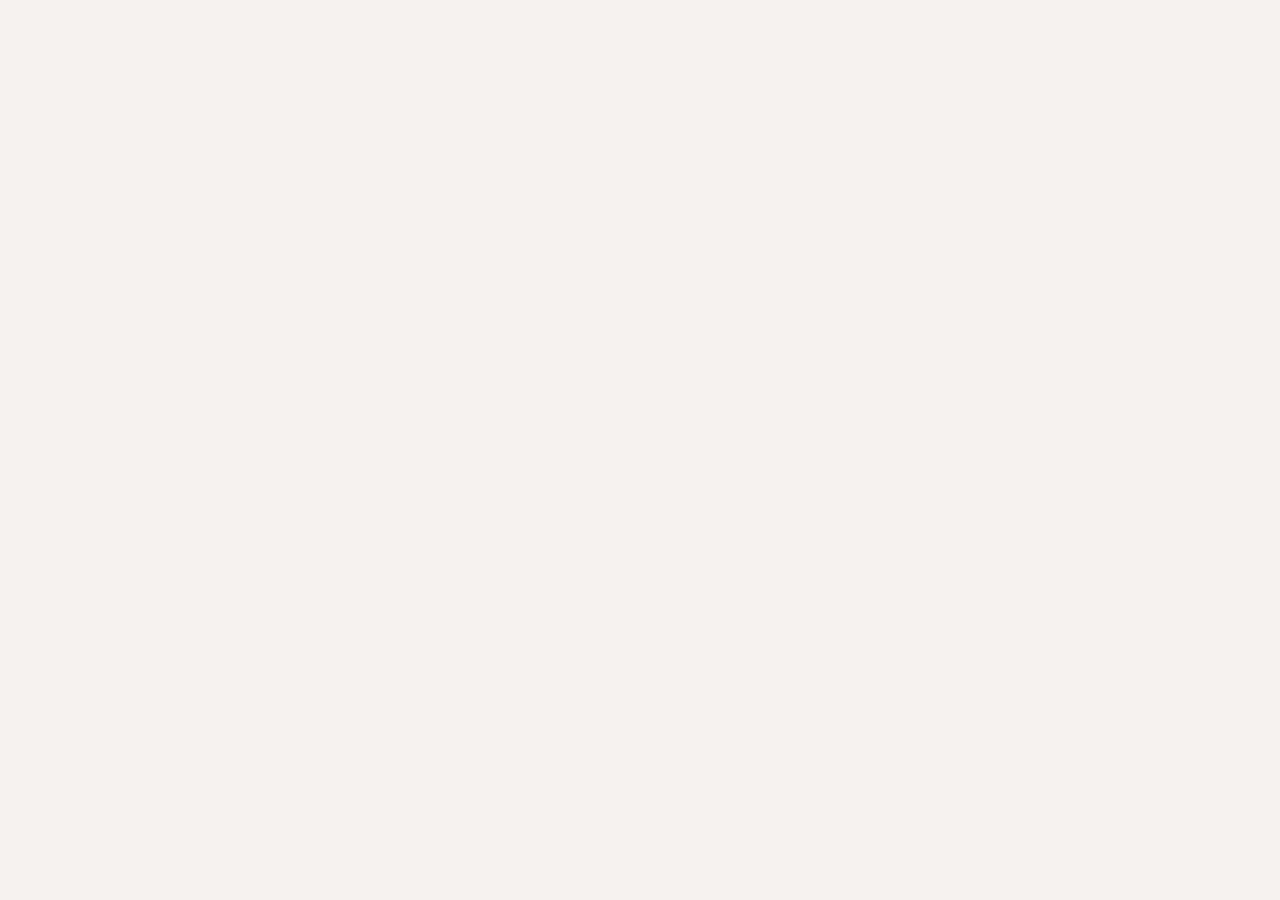
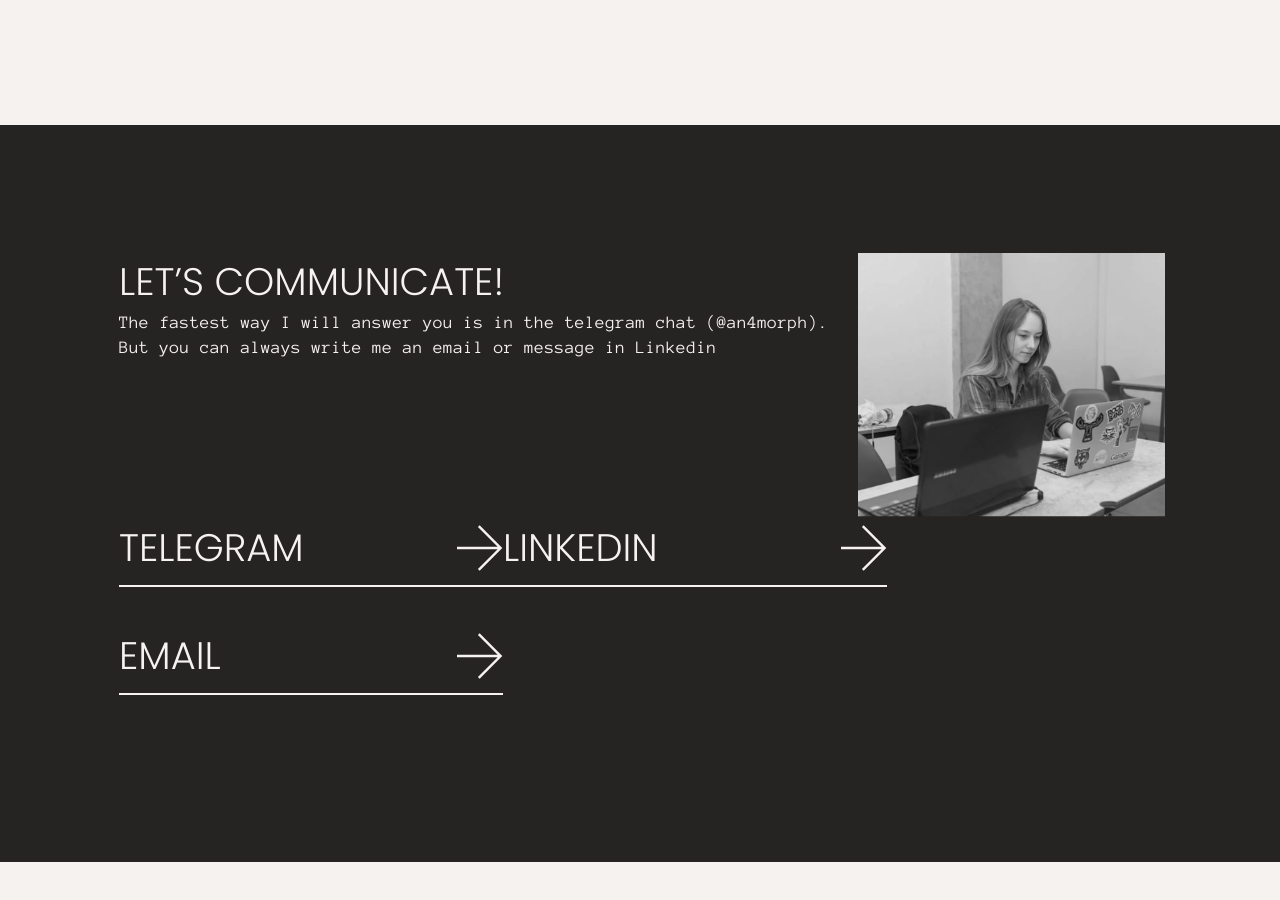
Before and after one commit to an4morph/an4morph.github.io, a React (Create React App) app: page / in a window 1280 px wide. Shown: the part 2100-3000 px from the top of the page. After the commit the page ends 2962 px from the top, so only its background shows below. Built offline with nearby package versions, Linux system fonts and the light colour scheme.

Commit message:
create structure for contacts block

```diff
--- a/src/App.tsx
+++ b/src/App.tsx
@@ -1,4 +1,5 @@
 import { AboutBlock } from "./components/about-block"
+import { ContactsBlock } from "./components/contacts-block"
 import { CVBlock } from "./components/cv-block"
 import { Nav } from "./components/nav"
 import { SkillsBlock } from "./components/skills-block"
@@ -11,6 +12,7 @@ const App: React.FC = () => {
         <AboutBlock />
         <SkillsBlock />
         <CVBlock />
+        <ContactsBlock />
       </Nav>
     </Container>
   )
--- a/src/components/button/styled.ts
+++ b/src/components/button/styled.ts
@@ -1,5 +1,6 @@
 import styled, { css } from 'styled-components'
 
+import ArrowWhite from '../../assets/icons/arrow-white.svg'
 import Arrow from '../../assets/icons/arrow.svg'
 import { Colors } from '../../styles/types'
 import { MediaSizes } from '../../types'
@@ -45,3 +46,34 @@ export const StyledButton = styled.button`
     font-size: 3vw;
   }
 `
+
+export const StyledButtonWhite = styled.button`
+  position: relative;
+  padding-bottom: 0.5vw;
+  display: flex;
+  justify-content: space-between;
+  align-items: center;
+  font-family: ${({ theme }) => theme.fonts.primary};
+  text-transform: uppercase;
+  font-weight: 300;
+  line-height: 160%;
+  font-size: 36px;
+  text-align: left;
+
+  ${
+    MediaCreator((msize: MediaSizes) => css`
+      border-bottom: ${({ theme }) => `${theme.thickness[msize]} solid ${Colors.webWhite}`};
+    `)
+  }
+
+  & .arrow {
+    background-image: url(${ArrowWhite});
+    width: 3.6vw;
+    height: 3.6vw;
+    background-size: contain;
+  }
+
+  @media ${media.desktop} {
+    font-size: 3vw;
+  }
+`
--- /dev/null
+++ b/src/components/button/white.tsx
@@ -0,0 +1,48 @@
+import { useRef, useState } from 'react'
+
+import { AppLink } from '../app-link'
+import { Background, StyledButtonWhite } from './styled'
+import { useAnimation } from './useAnimation'
+
+type Props = {
+  children: React.ReactNode
+  type?: JSX.IntrinsicElements['button']['type']
+  onClick?: () => void
+  className?: string
+  link?: string
+}
+
+export const ButtonWhite = ({
+  children,
+  type = 'button',
+  onClick,
+  className,
+  link,
+}: Props): JSX.Element => {
+  const [isHover, setHover] = useState(false)
+  const trigger = useRef() as React.MutableRefObject<HTMLButtonElement>
+
+  useAnimation(trigger, isHover)
+
+  const button = (
+    <StyledButtonWhite
+      className={className}
+      onClick={onClick}
+      onMouseEnter={() => setHover(true)}
+      onMouseLeave={() => setHover(false)}
+      ref={trigger}
+      type={type}
+    >
+      <Background className="background"/>
+      <span>{children}</span>
+      <div className="arrow" />
+    </StyledButtonWhite>
+  )
+  return link ? (
+    <AppLink
+      href={link}
+    >
+      {button}
+    </AppLink>
+  ): button
+}
--- /dev/null
+++ b/src/components/contacts-block/index.tsx
@@ -0,0 +1,60 @@
+import { useEffect, useRef, useState } from "react"
+
+import { nanoid } from "nanoid"
+
+import Photo2 from "../../assets/img/polina-2.png"
+import { gsap } from "../../utils/gsap"
+import { Container, FirstLine, Gradient, LinkButton, Wrapper } from "./styled"
+import { useAnimation } from "./useAnimation"
+
+const links = [
+  {
+    id: nanoid(),
+    name: 'Telegram',
+    link: 'https://google.com',
+  },
+  {
+    id: nanoid(),
+    name: 'Linkedin',
+    link: 'https://google.com',
+  },
+  {
+    id: nanoid(),
+    name: 'Email',
+    link: 'https://google.com',
+  }
+]
+
+const title = 'Let’s communicate!'
+const desc = 'The fastest way I will answer you is in the telegram chat (@an4morph). But you can always write me an email or message in Linkedin'
+
+export const ContactsBlock: React.FC = () => {
+  const trigger = useRef() as React.MutableRefObject<HTMLDivElement>
+
+  useAnimation(trigger)
+
+  return (
+    <Container ref={trigger}>
+      <Wrapper />
+      <FirstLine>
+        <div>
+          <h3>{title}</h3>
+          <p>{desc}</p>
+        </div>
+        <img alt="polina with laptop" src={Photo2} />
+      </FirstLine>
+      <div>
+        {
+          links.map(({ id, name, link }) => (
+            <LinkButton
+              key={id}
+              link={link}
+            >
+              {name}
+            </LinkButton>
+          ))
+        }
+      </div>
+    </Container>
+  )
+}
--- /dev/null
+++ b/src/components/contacts-block/styled.ts
@@ -0,0 +1,79 @@
+import styled, { css } from "styled-components"
+
+import { Colors } from "../../styles/types"
+import { MediaSizes } from "../../types"
+import { media, MediaCreator } from "../../utils/devices"
+import { Button } from "../button"
+import { ButtonWhite } from "../button/white"
+import { RadialGradient } from "../radial-gradient"
+
+export const Wrapper = styled.div`
+  position: absolute;
+  inset: 0;
+  background-color: ${Colors.webBlack};
+  width: 100vw;
+  height: 100%;
+  z-index: -1;
+
+  margin-left: -26px;
+
+  @media ${media.tabletS} {
+    margin-left: -84px;
+  }
+
+  @media ${media.tabletM} {
+    margin-left: -10.6vw;
+  }
+
+  @media ${media.desktop} {
+    margin-left: -9.3vw;
+  }
+`
+
+export const Container = styled.div`
+  background-color: ${Colors.webBlack};
+  color: ${Colors.webWhite};
+  position: relative;
+  padding-top: 10vw;
+  padding-bottom: 10vw;
+
+  & h3 {
+    font-family: ${({ theme }) => theme.fonts.primary};
+    font-size: 3vw;
+    font-weight: 300;
+    text-transform: uppercase;
+  }
+
+  & p {
+    font-size: 18px;
+    font-family: ${({ theme }) => theme.fonts.normal};
+    line-height: 140%;
+    letter-spacing: 0.02em;
+
+    ${
+      MediaCreator((msize: MediaSizes) => css`
+        font-size: ${({ theme }) => theme.paragraph[msize]};
+      `)
+    }
+  }
+
+  & img {
+    width: 24vw;
+  }
+`
+
+export const Gradient = styled(RadialGradient)`
+  position: absolute;
+  width: 50px;
+  height: 30px;
+  transform: rotate(45deg);
+`
+
+export const FirstLine = styled.div`
+  display: flex;
+`
+
+export const LinkButton = styled(ButtonWhite)`
+  margin-bottom: 3vw;
+  width: 30vw;
+`
--- /dev/null
+++ b/src/components/contacts-block/useAnimation.ts
@@ -0,0 +1,15 @@
+import { useEffect, useState } from "react"
+
+import { useAppMediaQuery } from "../../hooks/useAppMediaQuery"
+import { Colors } from "../../styles/types"
+import { gsap } from "../../utils/gsap"
+
+export const useAnimation = (trigger: React.MutableRefObject<HTMLDivElement>) => {
+  const q = gsap.utils.selector(trigger)
+  const [dirty, setDirty] = useState(false)
+  const msize = useAppMediaQuery()
+
+  useEffect(() => {
+
+  }, [])
+}
--- a/src/components/cv-block/styled.ts
+++ b/src/components/cv-block/styled.ts
@@ -10,7 +10,7 @@ export const Container = styled.div`
   display: flex;
   align-items: center;
   width: 100%;
-  padding-bottom: 100vw;
+  padding-bottom: 10vw;
   padding-top: 10vw;
 `
 
```
Also changed, not shown: src/assets/icons/arrow-white.svg (added), src/assets/icons/arrow.svg.
